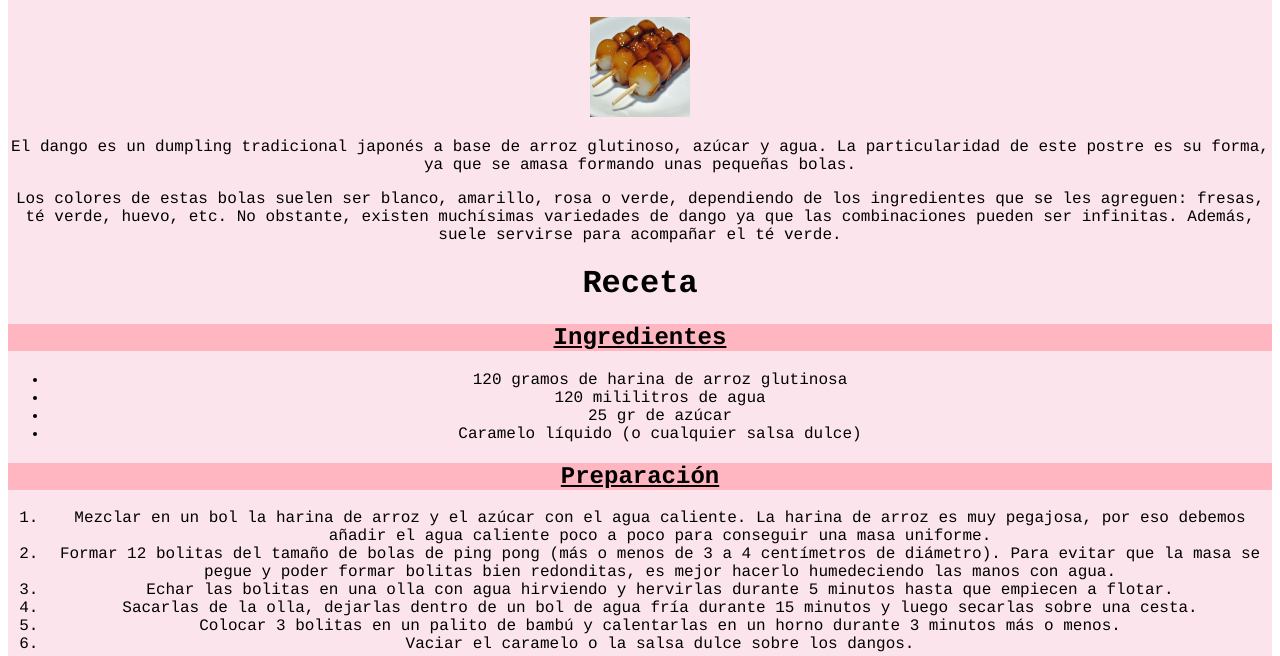
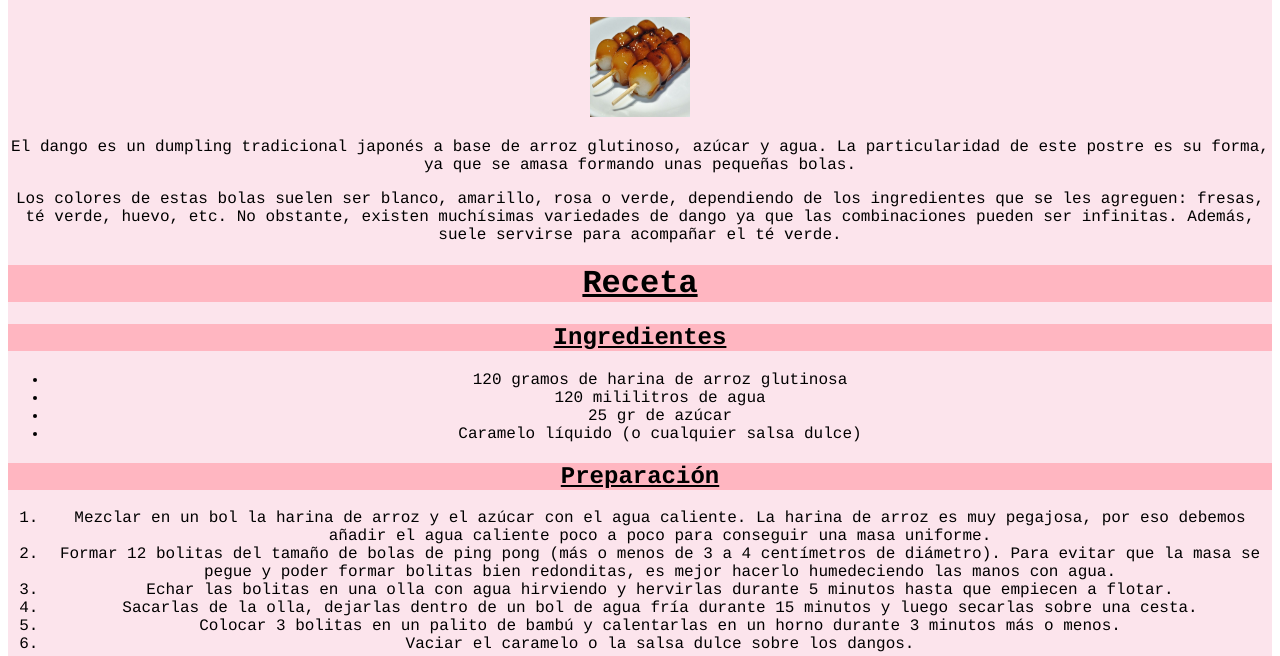
Before and after one commit to RocioSosa24/PotreroRS, a plain HTML site: page index.html in a window 1280 px wide. Shown: the part 158-814 px from the top of the page. Drawn offline with Linux system fonts and the light colour scheme.

Commit message:
Update index.html

```diff
--- a/index.html
+++ b/index.html
@@ -15,7 +15,7 @@
       particularidad de este postre es su forma, ya que se amasa formando unas pequeñas bolas.</p>
     <p>Los colores de estas bolas suelen ser blanco, amarillo, rosa o verde, dependiendo de los ingredientes que se les agreguen: fresas, té verde, huevo, etc. No obstante, existen muchísimas variedades de dango ya que las combinaciones pueden ser infinitas.
         Además, suele servirse para acompañar el té verde.</p>
-        <h1 style="text-align:center;">Receta</h1>
+        <h1 class="subtitulos" style="text-align:center;">Receta</h1>
   <h2 class="subtitulos">Ingredientes</h2>
     <ul>
       <li>120 gramos de harina de arroz glutinosa</li>
```
